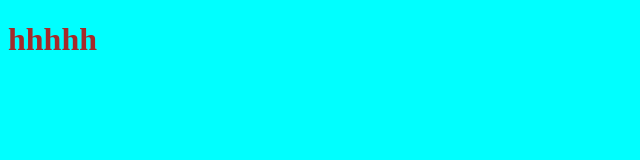
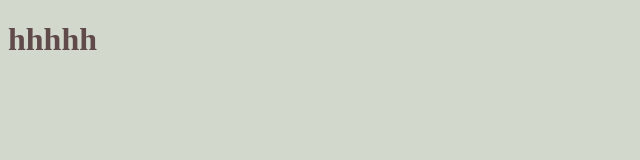
Before and after one commit to sbreenattala23552com/my, a plain HTML site: page index.html in a window 1280 px wide. Shown: the whole page, without its empty margins (0-640 px from the left). Drawn offline with Linux system fonts and the light colour scheme.

Commit message:
First commit

```diff
--- a/app.js
+++ b/app.js
@@ -1 +1 @@
-alert("jj");
+alert("kk");
--- a/style.css
+++ b/style.css
@@ -1,7 +1,7 @@
 h1{
-    color: brown;
+    color: rgb(97, 74, 74);
 
 }
 body{
-    background-color: aqua;
+    background-color: rgb(210, 216, 203);
 }
```
